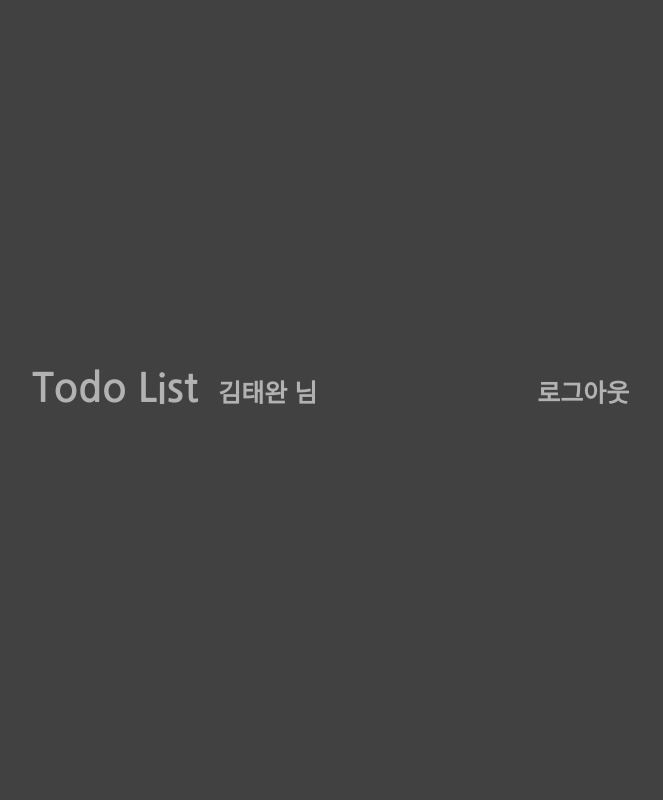
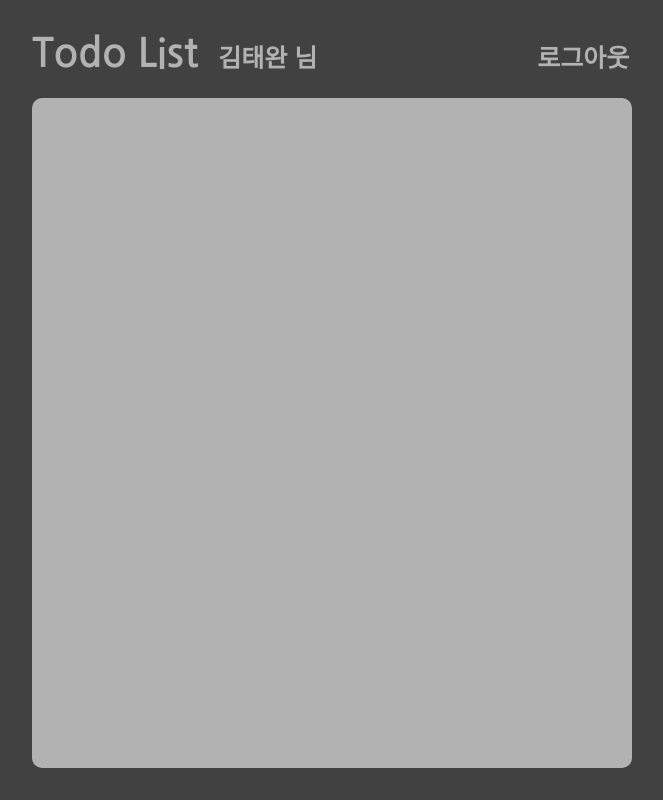
Before and after one commit to wwan13/TODO, a React (Create React App) app in the folder front/: page / in a window 1280 px wide. Shown: the whole page, without its empty margins (308-971 px from the left). Built offline with nearby package versions, Linux system fonts and the light colour scheme.

Commit message:
[taewan] : add main contents UI

```diff
--- a/front/src/components/app/App.js
+++ b/front/src/components/app/App.js
@@ -1,11 +1,15 @@
+import React from 'react'
 import EntireWrap from '../entireWrap/EntireWrap'
 import Header from '../header/Header'
+import Main from '../main/Main'
 
 function App() {
   return (
     <>
       <EntireWrap>
         <Header />
+        <Main>
+        </Main>
       </EntireWrap>
     </>
   );
--- /dev/null
+++ b/front/src/components/main/Main.js
@@ -0,0 +1,20 @@
+import React from 'react'
+
+function Main({ children }) {
+
+    const mainContents = {
+        width: '600px',
+        height: '670px',
+        backgroundColor: '#b2b2b2',
+        borderRadius: '10px',
+    }
+
+
+    return (
+        <div style={mainContents}>
+            {children}
+        </div>
+    );
+}
+
+export default Main;
```
